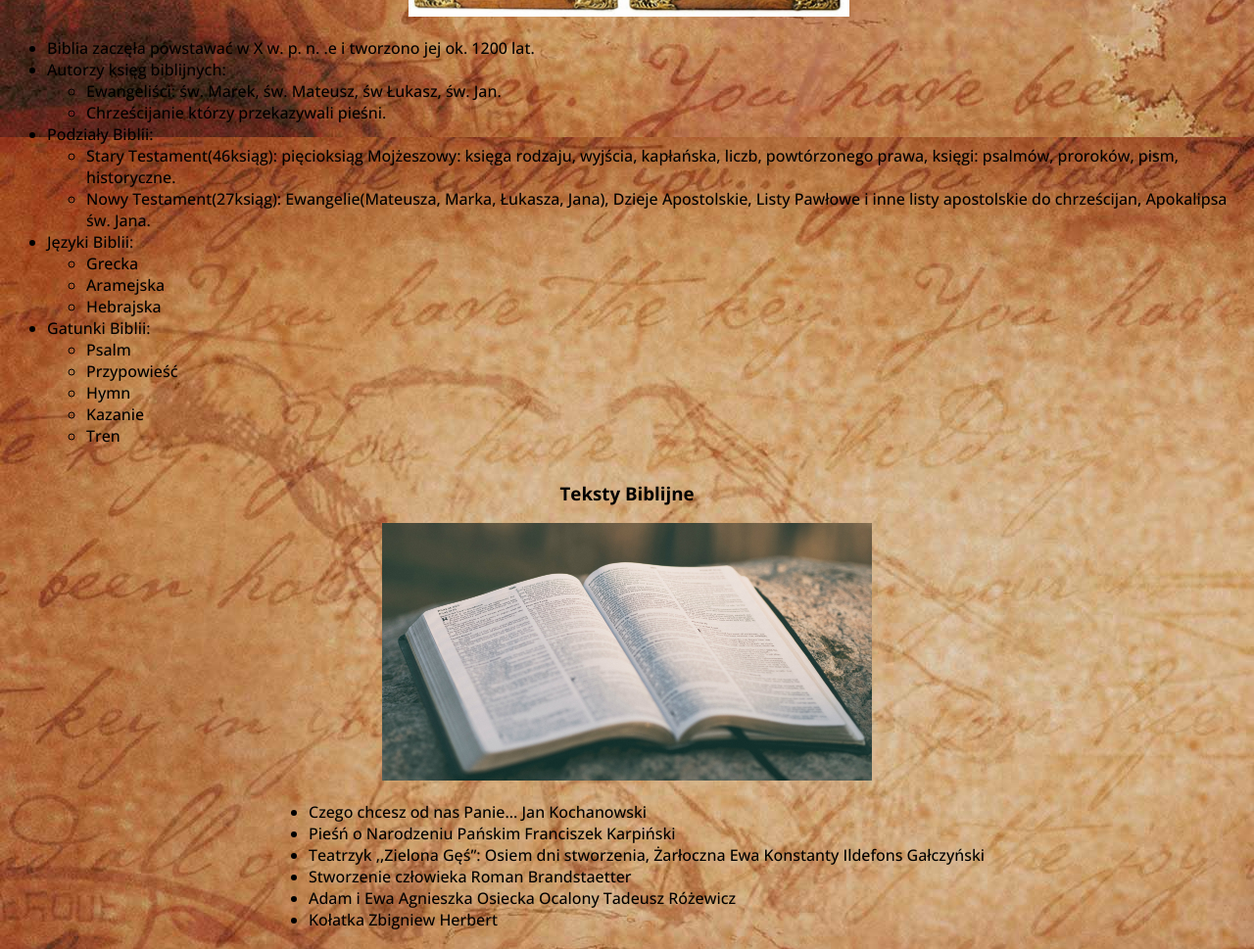
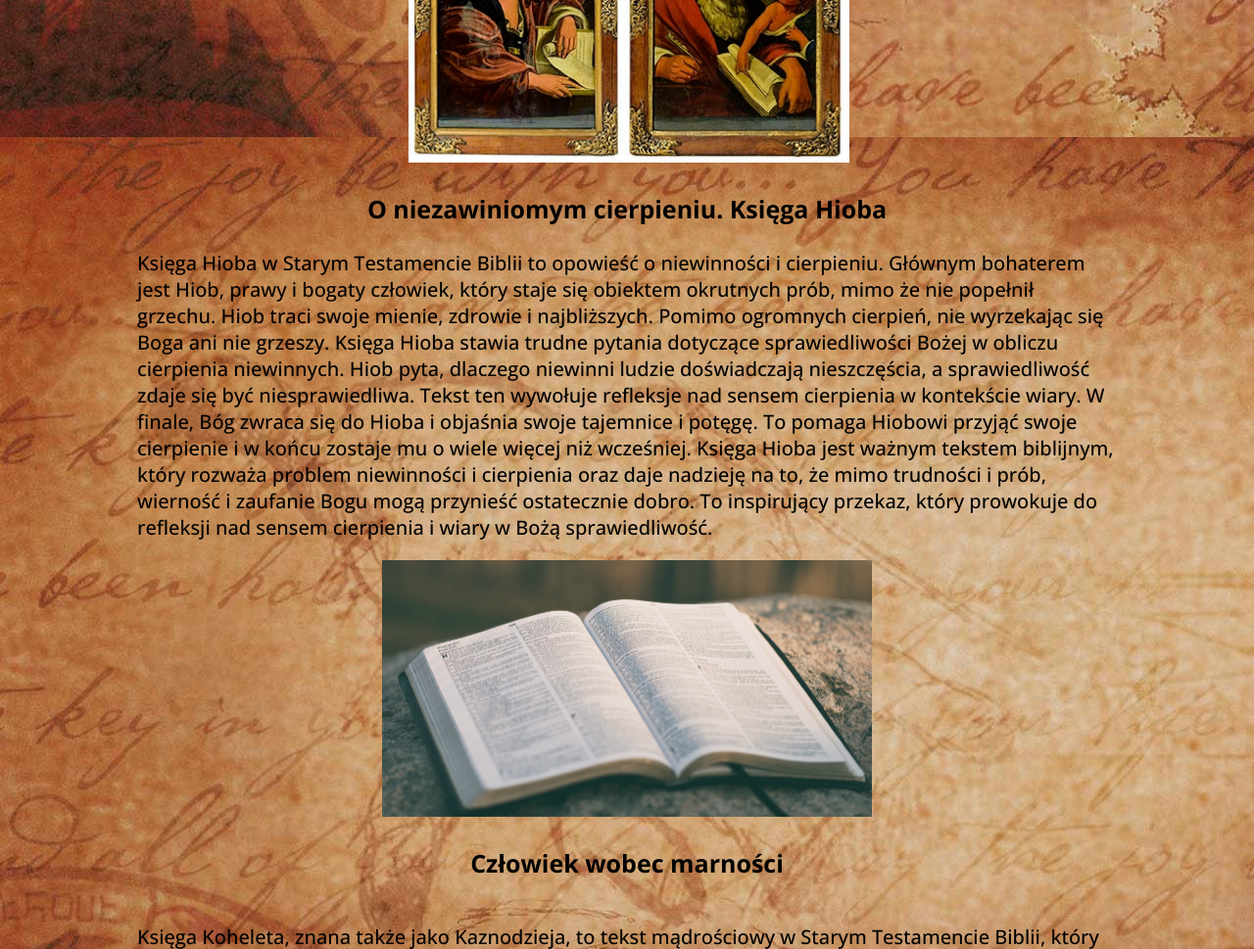
Before and after one commit to Skanetdima/bible, a plain HTML site: page index.html in a window 1280 px wide. Shown: the part 1060-2029 px from the top of the page at 98% size. Drawn offline with nearby package versions, Linux system fonts and the light colour scheme.

Commit message:
fourth commit

```diff
--- a/index.html
+++ b/index.html
@@ -15,60 +15,32 @@
         <div class="img__container"><img class="element-animation" src="assets/first_img.jpg" alt="">
             <img class="element-animation" src="assets/second_img.jpg" alt=""></div>
         <div class="text__container">
-            <h3 class="text__container__h3 element-animation">Biblia</h3>
-            <p class="text__container__p element-animation">Biblia (stgr. βιβλίον, biblion – zwój papirusu, księga; l.m. βιβλία, biblia – księgi), Pismo Święte – wspólna nazwa (hiperonim) różnych dzieł literackich, zwanych kanonami. Łączy je znaczna część wspólna i to, że są otoczone kultem religijnym: judaizm, chrześcijaństwo i niektóre inne religie abrahamowe uznają swoje kanony za Słowo Boże – objawienie natchnione przez Boga.</p>
+            <h3 class="text__container__h3 element-animation">Księga Rodzaju</h3>
+            <p class="text__container__p element-animation">Księga Rodzaju w Biblii dotyka tematyki dobra i zła w kontekście religijnym i etycznym. Opisuje stworzenie świata przez Boga jako "dobre" oraz historię grzechu Adama i Ewy, gdzie ludzkość zdobywa świadomość dobra i zła przez nieposłuszeństwo wobec Bożego zakazu. Skutki tego grzechu to wypędzenie z Raju, praca, cierpienie i świadomość nagości. Księga Rodzaju zawiera również inne opowieści moralne, jak historia Kaina i Abla czy opowieść o Potopie, które pomagają rozważać kwestie etyczne i odpowiedzialność za czyny. Tekst ten od wieków wpływa na kształtowanie wierzeń i wartości religijnych oraz refleksję nad naturą ludzką i moralnością.</p>
         </div>
         <div class="third__container">
             <div>
                 <img style="max-width: 450px;" class="element-animation" src="assets/third_img.jpg" alt="">
                 <img style="max-width: 450px;" class="element-animation" src="assets/fourth_img.jpg" alt="">
             </div>
-            <ul class="text__container__ul element-animation">
-                <li>Biblia zaczęła powstawać w X w. p. n. .e i tworzono jej ok. 1200 lat.</li>
-                <li>Autorzy księg biblijnych:
-                    <ul>
-                        <li>Ewangeliści: św. Marek, św. Mateusz, św Łukasz, św. Jan.</li>
-                        <li>Chrześcijanie którzy przekazywali pieśni.</li>
-                    </ul>
-                </li>
-                <li>Podziały Biblii:
-                    <ul>
-                        <li>Stary Testament(46ksiąg): pięcioksiąg Mojżeszowy: księga rodzaju, wyjścia, kapłańska, liczb, powtórzonego prawa, księgi: psalmów, proroków, pism, historyczne.</li>
-                        <li>Nowy Testament(27ksiąg): Ewangelie(Mateusza, Marka, Łukasza, Jana), Dzieje Apostolskie, Listy Pawłowe i inne listy apostolskie do chrześcijan, Apokalipsa św. Jana.</li>
-                    </ul>
-
-                </li>
-                <li>Języki Biblii:
-                    <ul>
-                        <li>Grecka</li>
-                        <li>Aramejska</li>
-                        <li>Hebrajska</li>
-                    </ul>
-                </li>
-                <li>Gatunki Biblii:
-                    <ul>
-                        <li>Psalm</li>
-                        <li>Przypowieść</li>
-                        <li>Hymn</li>
-                        <li>Kazanie</li>
-                        <li>Tren</li>
-                    </ul>
-                </li>
-            </ul>
+            <div class="text__container">
+                <h3 class="text__container__h3 element-animation">O niezawiniomym cierpieniu. Księga Hioba</h3>
+                <p class="text__container__p element-animation">Księga Hioba w Starym Testamencie Biblii to opowieść o niewinności i cierpieniu. Głównym bohaterem jest Hiob, prawy i bogaty człowiek, który staje się obiektem okrutnych prób, mimo że nie popełnił grzechu.
+Hiob traci swoje mienie, zdrowie i najbliższych. Pomimo ogromnych cierpień, nie wyrzekając się Boga ani nie grzeszy. Księga Hioba stawia trudne pytania dotyczące sprawiedliwości Bożej w obliczu cierpienia niewinnych. Hiob pyta, dlaczego niewinni ludzie doświadczają nieszczęścia, a sprawiedliwość zdaje się być niesprawiedliwa. Tekst ten wywołuje refleksje nad sensem cierpienia w kontekście wiary.
+W finale, Bóg zwraca się do Hioba i objaśnia swoje tajemnice i potęgę. To pomaga Hiobowi przyjąć swoje cierpienie i w końcu zostaje mu o wiele więcej niż wcześniej.
+Księga Hioba jest ważnym tekstem biblijnym, który rozważa problem niewinności i cierpienia oraz daje nadzieję na to, że mimo trudności i prób, wierność i zaufanie Bogu mogą przynieść ostatecznie dobro. To inspirujący przekaz, który prowokuje do refleksji nad sensem cierpienia i wiary w Bożą sprawiedliwość.</p>
+            </div>
         </div>
         <div class="fourth__container">
-            <h3 class="text__container__h3 element-animation">Teksty Biblijne</h3>
             <div class="img__container">
                 <img class="element-animation" src="assets/fifth_img.jpg" alt="">
             </div>
-            <ul>
-                <li>Czego chcesz od nas Panie... Jan Kochanowski</li>
-                <li>Pieśń o Narodzeniu Pańskim Franciszek Karpiński</li>
-                <li>Teatrzyk ,,Zielona Gęś”: Osiem dni stworzenia, Żarłoczna Ewa Konstanty Ildefons Gałczyński</li>
-                <li>Stworzenie człowieka Roman Brandstaetter</li>
-                <li>Adam i Ewa Agnieszka Osiecka Ocalony Tadeusz Różewicz</li>
-                <li>Kołatka Zbigniew Herbert</li>
-            </ul>
+            <h3 class="text__container__h3 element-animation">Człowiek wobec marności</h3>
+            <p class="text__container__p element-animation">Księga Koheleta, znana także jako Kaznodzieja, to tekst mądrościowy w Starym Testamencie Biblii, który skupia się na temacie marności ludzkiego życia. Rozpoczyna się słowami "Marność nad marnościami, mówi Kaznodzieja, marność nad marnościami, wszystko jest marność". To zdanie podsumowuje główne przesłanie tekstu, które polega na analizie przemijalności i nietrwałości wszystkich doczesnych rzeczy.
+Autor, tradycyjnie identyfikowany z królem Salomonem, rozważa różne aspekty życia, takie jak mądrość, praca, bogactwo i przyjemności. Wszystko to, choć ważne, jest efemeryczne, a więc marność. Autor obserwuje, że ludzkie wysiłki i dokonania w końcu przemijają, a wszystko, co zostaje, to niczym nieubłagana śmierć.
+Jednak mimo tej pesymistycznej perspektywy, Kohelet także wzywa do poszukiwania głębszego sensu w życiu. Autor podkreśla wartość spraw duchowych i wskazuje na Boga jako źródło prawdziwej mądrości i sensu. Księga ta zachęca do odkrywania duchowej sfery życia, która pozostaje trwała, pomimo przemijania doczesnych dóbr.
+Księga Koheleta stanowi ważny tekst w kontekście refleksji nad marnością życia i egzystencją ludzką. Przesłanie tej księgi kieruje uwagę czytelnika na wartości duchowe i duchowy aspekt życia, co pomaga w zrozumieniu sensu i celu ludzkiego istnienia, nawet w obliczu nietrwałości doczesnych rzeczy.
+           </p>
         </div>
     </main>
         <script src="script.js"></script>
--- a/style.css
+++ b/style.css
@@ -66,6 +66,8 @@ body {
     text-align: center;
     transition: 0.8s ease-in-out 0s;
     opacity: 0;
+    font-size: 25px;
+    max-width: 1000px;
     transition-delay: 0.1s;
     transform: translate(0, 25%);
 }
@@ -77,7 +79,9 @@ body {
 }
 
 .text__container__ul, .text__container__p {
+    max-width: 1000px;
     transition: 0.8s ease-in-out 0s;
+    font-size: 20px;
     opacity: 0;
     transition-delay: 0.1s;
     transform: translate(0, 25%);
```
